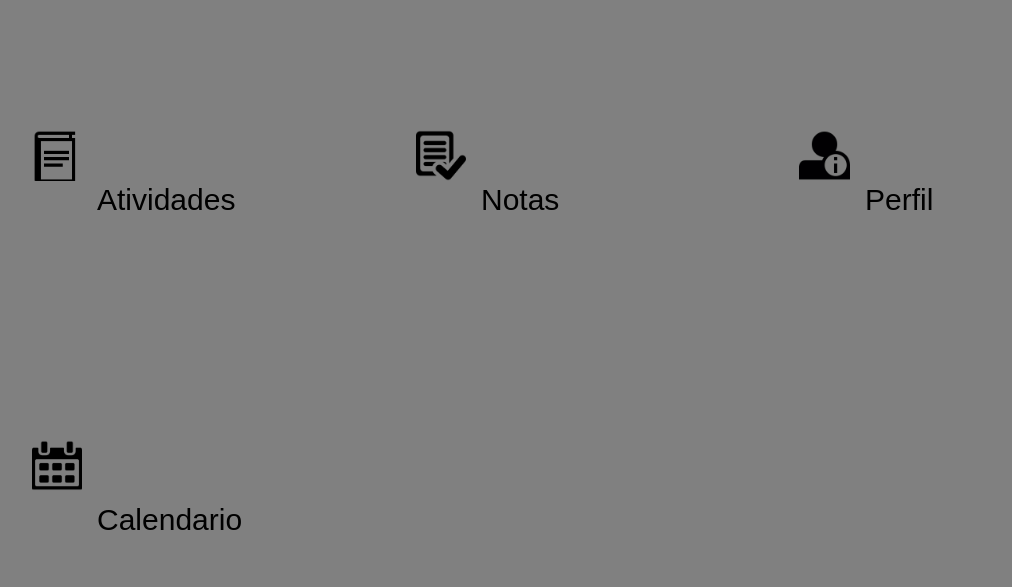
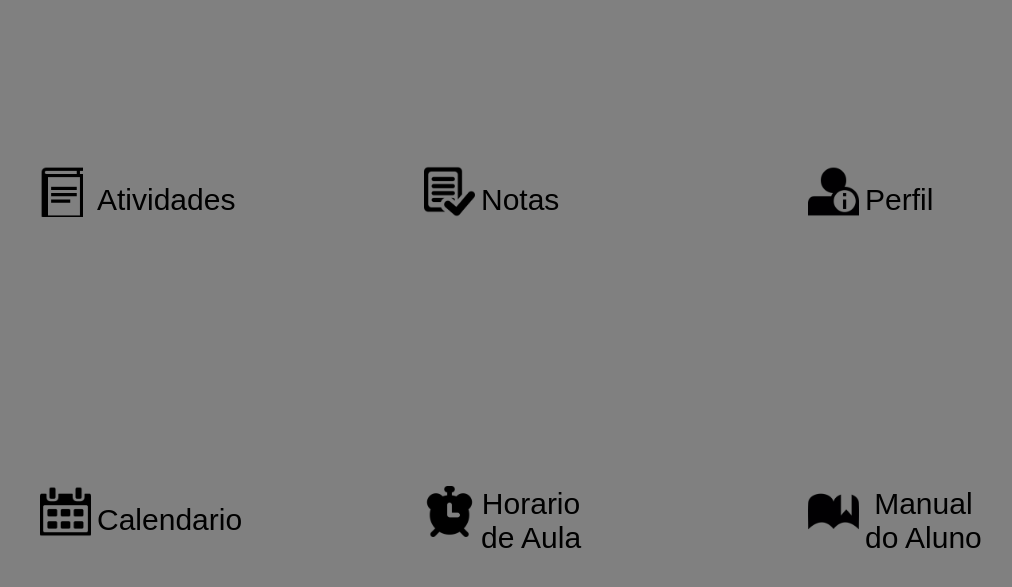
Before and after one commit to logosart/projetohtml, a PHP site: page /home.html in a window 1280 px wide. Shown: the part 58-645 px from the top of the page, without its empty margins (165-1177 px from the left). Run offline with PHP 8.4, Linux system fonts and the light colour scheme.

Commit message:
alterações css

```diff
--- a/home.html
+++ b/home.html
@@ -35,5 +35,11 @@
     <a href="calendario.html"><button class="btncalendario">Calendario</button></a>
     <img class="imgcalendario" src="imgcalendario.png"><img>
 
+    <a href="horario.html"><button class="btnhorario">Horario<br>de Aula</button></a>
+    <img class="imghorario" src="imghorario.png"><img>
+
+    <a href="manual.html"><button class="btnmanual">Manual<br>do Aluno</button></a>
+    <img class="imgmanual" src="imgmanual.png"><img>
+
 </body>
 </html>
--- a/style/home.css
+++ b/style/home.css
@@ -165,10 +165,10 @@ nav{
 }
 
 .imgatividade{
-    position:relative;
-    left: 15%;
+    position:absolute;
+    left: 16%;
     width: 4%;
-    top: 130px;
+    top: 28%;
 }
 
 .btnnotas{
@@ -184,10 +184,10 @@ nav{
 }
 
 .imgnotas{
-    position:relative;
-    left: 41%;
+    position:absolute;
+    left: 46%;
     width: 4%;
-    top: 130px;
+    top: 28%;
 }
 
 .btnperfil{
@@ -203,10 +203,10 @@ nav{
 }
 
 .imgperfil{
-    position:relative;
-    left: 67%;
+    position:absolute;
+    left: 76%;
     width: 4%;
-    top: 130px;
+    top: 28%;
 }
 
 .btncalendario{
@@ -215,15 +215,55 @@ nav{
     font-size: 30px;
     background-color: transparent;
     border: 0px;
-    position:absolute;
+    position: absolute;
     top:70%;
     left:20%;
+
 
 }
 
 .imgcalendario{
-    position:relative;
-    left: 2%;
+    position: absolute;
+    left: 16%;
     width: 4%;
-    top: 440px;
+    top: 68%;
+
 }
+
+.btnhorario{
+    font-family: Arial, Helvetica, sans-serif;
+    color: rgb(0, 0, 0);
+    font-size: 30px;
+    background-color: transparent;
+    border: 0px;
+    position:absolute;
+    top:68%;
+    left:50%;
+
+}
+
+.imghorario{
+    position:absolute;
+    left: 46%;
+    width: 4%;
+    top: 68%;
+}
+
+.btnmanual{
+    font-family: Arial, Helvetica, sans-serif;
+    color: rgb(0, 0, 0);
+    font-size: 30px;
+    background-color: transparent;
+    border: 0px;
+    position:absolute;
+    top:68%;
+    left:80%;
+
+}
+
+.imgmanual{
+    position:absolute;
+    left: 76%;
+    width: 4%;
+    top: 68%;
+}
```
Also changed, not shown: imghorario.png (added), imgmanual.png (added).
